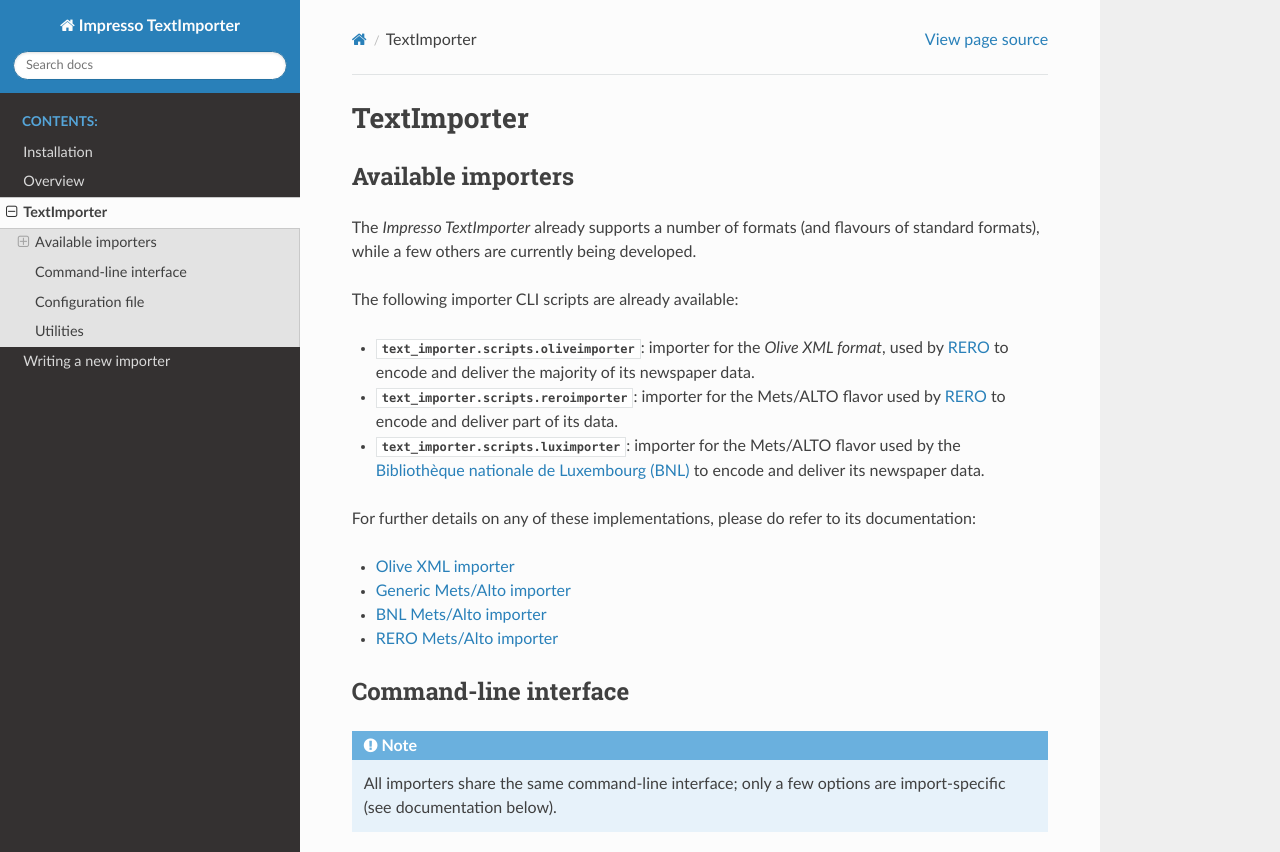
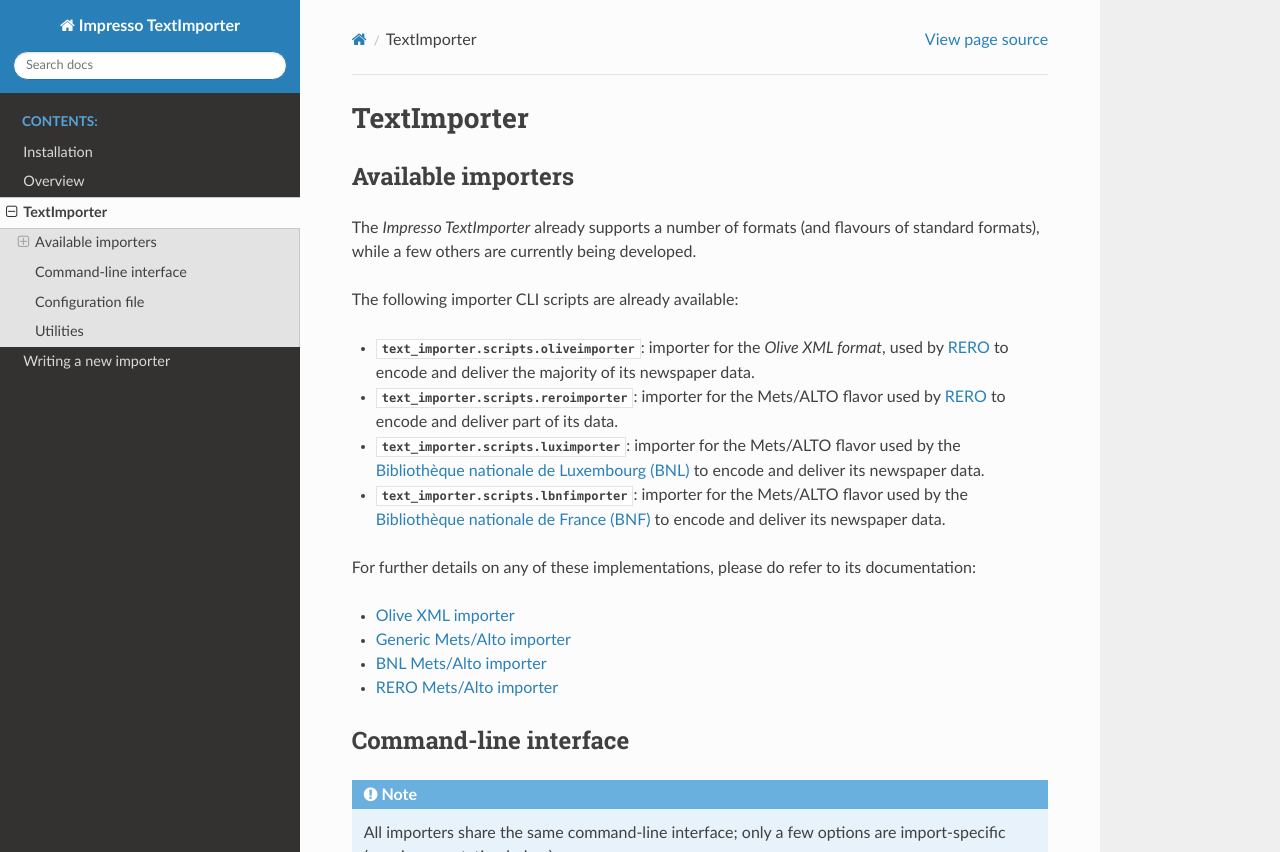
Before and after one commit to impresso/impresso-text-acquisition, a Sphinx documentation site: the page built from docs/importers.rst, in a window 1280 px wide and 900 px high, cut to the strip 0-852 px from the top of the window. Built offline with Sphinx 7.4.7 and the Read the Docs theme 2.0.0, drawn with Linux system fonts in a browser that asks for light colours.

Commit message:
Add BNF documentation

```diff
--- a/docs/importers.rst
+++ b/docs/importers.rst
@@ -15,6 +15,8 @@
   to encode and deliver part of its data.
 - :py:mod:`text_importer.scripts.luximporter`: importer for the Mets/ALTO flavor used by the `Bibliothèque nationale de Luxembourg (BNL)
   <https://bnl.public.lu/>`_ to encode and deliver its newspaper data.
+- :py:mod:`text_importer.scripts.lbnfimporter`: importer for the Mets/ALTO flavor used by the `Bibliothèque nationale de France (BNF)
+  <https://www.bnf.fr/en/>`_ to encode and deliver its newspaper data.
 
 For further details on any of these implementations, please do refer to its documentation:
 
```
Also changed, not shown: docs/importers/bnf.rst (added, +23 -0 lines).
